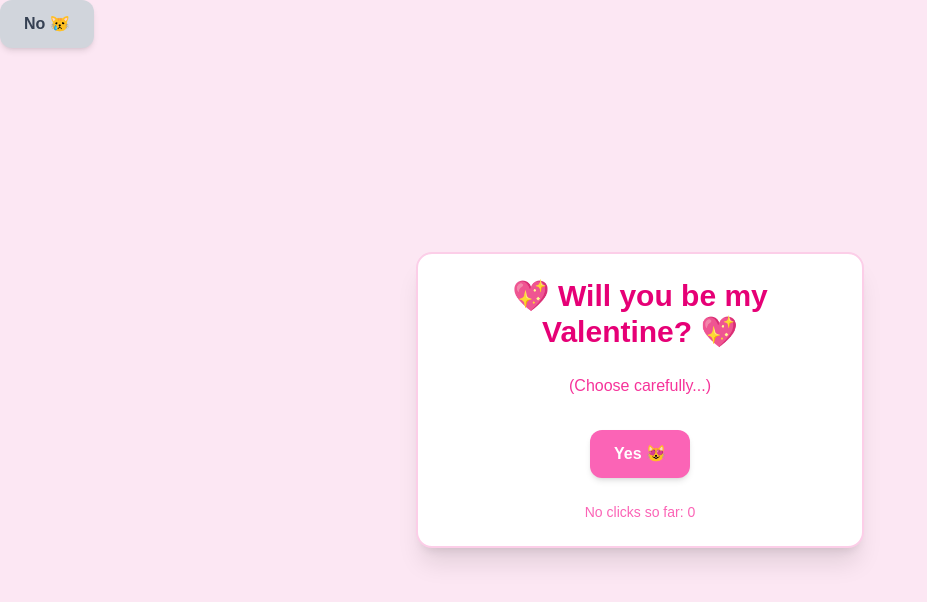
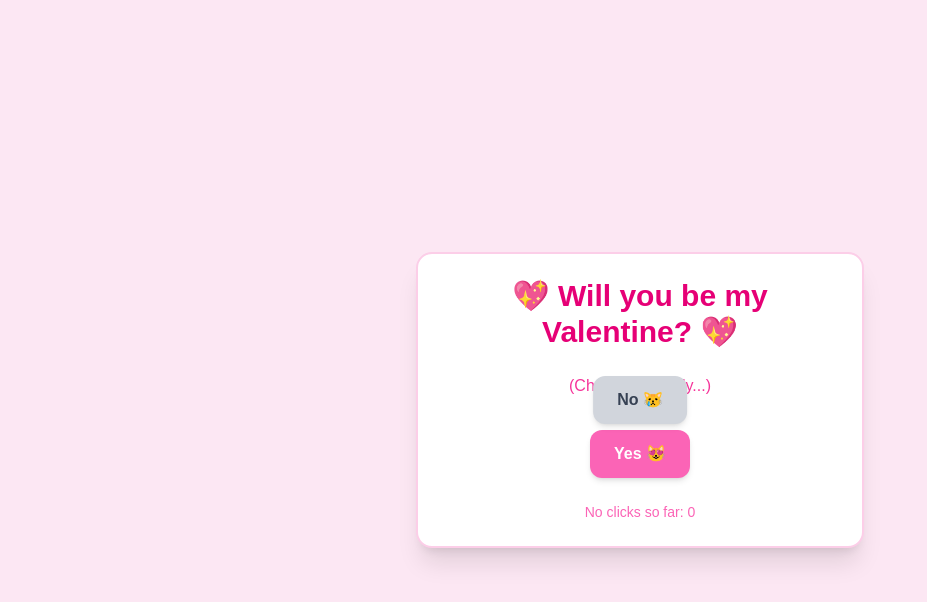
Before and after one commit to kevin21018212/Vday, a Next.js app in the folder my-app/: page / in a window 1280 px wide. Shown: the top 602 px of the page, without its empty margins (0-927 px from the left). Built offline with nearby package versions, Linux system fonts and the light colour scheme.

Commit message:
fix jitter

```diff
--- a/my-app/app/components/NoButton.tsx
+++ b/my-app/app/components/NoButton.tsx
@@ -1,6 +1,6 @@
 "use client";
 
-import { useState } from "react";
+import { useState, useEffect } from "react";
 import { motion } from "framer-motion";
 
 interface NoButtonProps {
@@ -9,22 +9,28 @@ interface NoButtonProps {
 }
 
 export default function NoButton({ onClick, clickCount }: NoButtonProps) {
+  // Start at center
   const [position, setPosition] = useState({ x: 0, y: 0 });
-
   const isDisabled = clickCount >= 3;
 
+  // Optional: adjust on mount to center exactly
+  useEffect(() => {
+    setPosition({ x: 0, y: 0 });
+  }, []);
+
   const moveRandomly = () => {
-    const viewportWidth = window.innerWidth;
-    const viewportHeight = window.innerHeight;
-    const buttonWidth = 150; // approximate button size
+    const vw = window.innerWidth;
+    const vh = window.innerHeight;
+    const buttonWidth = 150;
     const buttonHeight = 50;
     const margin = 20;
 
-    const maxX = viewportWidth - buttonWidth - margin;
-    const maxY = viewportHeight - buttonHeight - margin;
+    // Limit random movement so button stays fully visible
+    const maxX = vw / 2 - buttonWidth / 2 - margin;
+    const maxY = vh / 2 - buttonHeight / 2 - margin;
 
-    const randomX = Math.random() * maxX;
-    const randomY = Math.random() * maxY;
+    const randomX = (Math.random() - 0.5) * 2 * maxX; // between -maxX and +maxX
+    const randomY = (Math.random() - 0.5) * 2 * maxY;
 
     setPosition({ x: randomX, y: randomY });
   };
@@ -42,13 +48,15 @@ export default function NoButton({ onClick, clickCount }: NoButtonProps) {
   return (
     <motion.button
       animate={{ x: position.x, y: position.y }}
-      transition={{ type: "spring", stiffness: 150, damping: 25 }}
+      transition={{ type: "spring", stiffness: 200, damping: 25 }}
       style={{
         position: "fixed",
-        top: 0,
-        left: 0,
+        top: "50%",
+        left: "50%",
+        translateX: "-50%",
+        translateY: "-50%",
         zIndex: 50,
-        willChange: "transform", // smoother on mobile
+        willChange: "transform",
       }}
       whileHover={{ scale: isDisabled ? 1 : 1.05 }}
       whileTap={{ scale: isDisabled ? 1 : 0.95 }}
```
